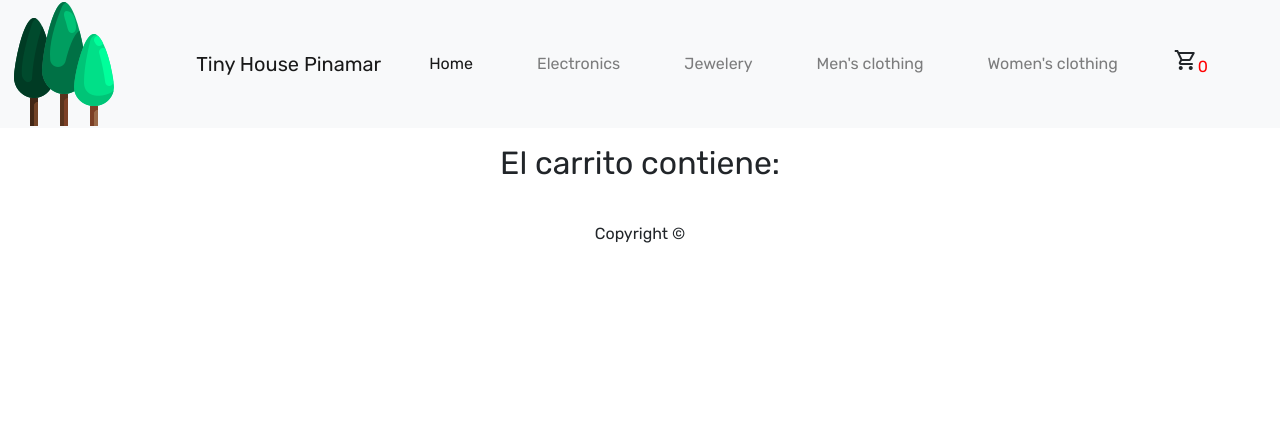
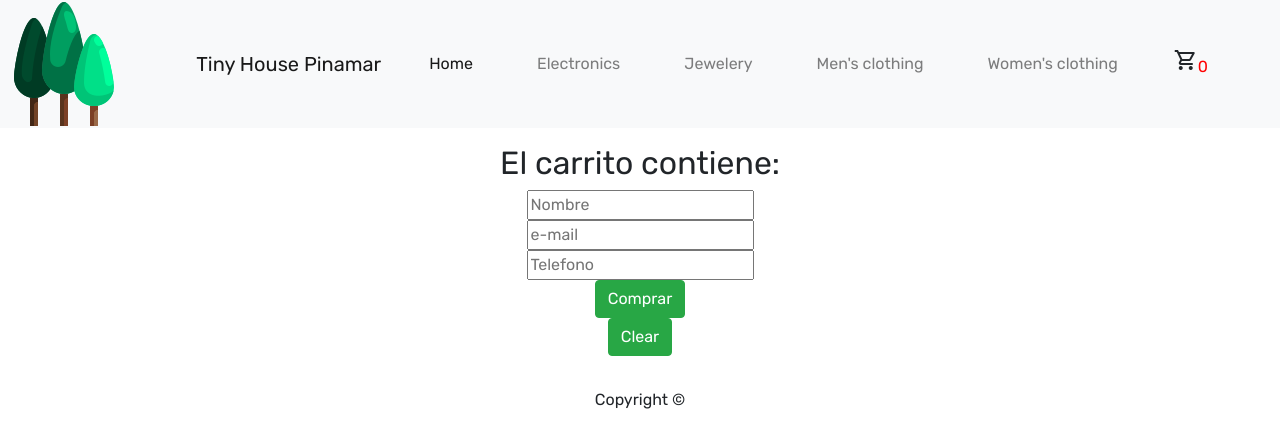
Before and after one commit to juan-e-gomez/tinyhouse, a React (Create React App) app: page /carrito in a window 1280 px wide. Shown: the top 448 px of the page. Built offline with nearby package versions, Linux system fonts and the light colour scheme.

Commit message:
Rendering

```diff
--- a/src/components/Cart.jsx
+++ b/src/components/Cart.jsx
@@ -8,6 +8,16 @@ const Cart = () => {
     const actualCart = cartValues.carrito;
     console.log(actualCart);
 
+    const handleSubmit = (e) => {
+        e.preventDefault();
+        const nombre = e.target.elements.nombre.value
+        const email = e.target.elements.email.value
+        const tel = e.target.elements.number.value
+
+        const user = {nombre, email, tel}
+        console.log(user);
+    }
+
     return (
     <div className="container-fluid">
         <h2>El carrito contiene: </h2>
@@ -16,6 +26,19 @@ const Cart = () => {
             <li key={index}> {quantity} x {title} - U$S {price} </li>
             ))}
         </div>
+        <form onSubmit={handleSubmit}>
+            <div>
+                <input type="text" id="nombre" placeholder="Nombre"/>
+            </div>
+            <div>
+                <input type="email" id="email" placeholder="e-mail"/>
+            </div>
+            <div>
+                <input type="number" id="number" placeholder="Telefono"/>
+            </div>
+            <button className="btn btn-success mx-lg-2"> Comprar </button>
+        </form>
+        <button className="btn btn-success mx-lg-2" onClick={cartValues.clearCart}> Clear </button>
     </div>
     )
 }
--- a/src/context/CartContext.jsx
+++ b/src/context/CartContext.jsx
@@ -27,7 +27,7 @@ export const CartProvider = ({ children }) => {
     }
 
     const clearCart = () => {
-        // setCarrito()
+        setCarrito([]);
     }
 
     const isInCart = (itemId) => {
```
